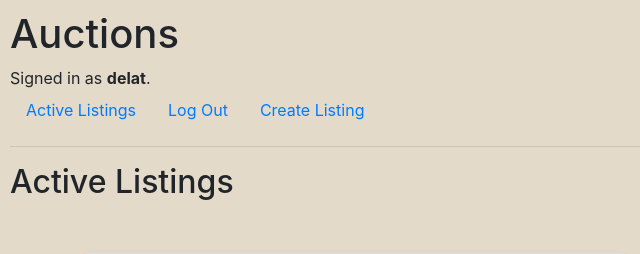
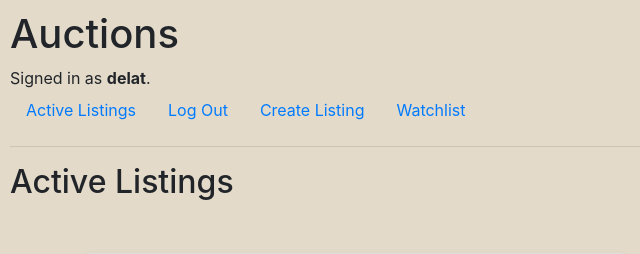
Before and after one commit to Danypooh/commerce, a Django app: page / in a window 1280 px wide. Shown: the top 254 px of the page, without its empty margins (0-640 px from the left). Run offline with Django 3.2, Linux system fonts and the light colour scheme; a user stored in the database is signed in; data comes from the database, SQL or seed files in the repository; both versions use the stored data as it was after the commit; some libraries are stand-ins or nearby versions.

Commit message:
add watchlist page

```diff
--- a/auctions/templates/auctions/layout.html
+++ b/auctions/templates/auctions/layout.html
@@ -27,6 +27,9 @@
                 <li class="nav-item">
                     <a class="nav-link" href="{% url 'new_listing' %}">Create Listing</a>
                 </li>
+                <li class="nav-item">
+                    <a class="nav-link" href="{% url 'watchlist' %}">Watchlist</a>
+                </li>
             {% else %}
                 <li class="nav-item">
                     <a class="nav-link" href="{% url 'login' %}">Log In</a>
--- a/auctions/urls.py
+++ b/auctions/urls.py
@@ -12,6 +12,7 @@ urlpatterns = [
     path("register", views.register, name="register"),
     path("new_listing", views.new_listing, name="new_listing"),
     path("view_listing/<str:listing_id>", views.view_listing, name="view_listing"),
+    path("watchlist", views.watchlist, name="watchlist")
 ]
 
 if settings.DEBUG:
--- a/auctions/views.py
+++ b/auctions/views.py
@@ -158,3 +158,11 @@ def view_listing(request, listing_id):
         "message": message,
         "comments": comments
     })
+
+def watchlist(request):
+    user_id = request.user.id
+    user_watchlist = Watchlist.objects.filter(user=user_id)
+
+    return render(request, 'auctions/watchlist.html', {
+        "user_watchlist": user_watchlist
+    })
```
Also changed, not shown: db.sqlite3.
